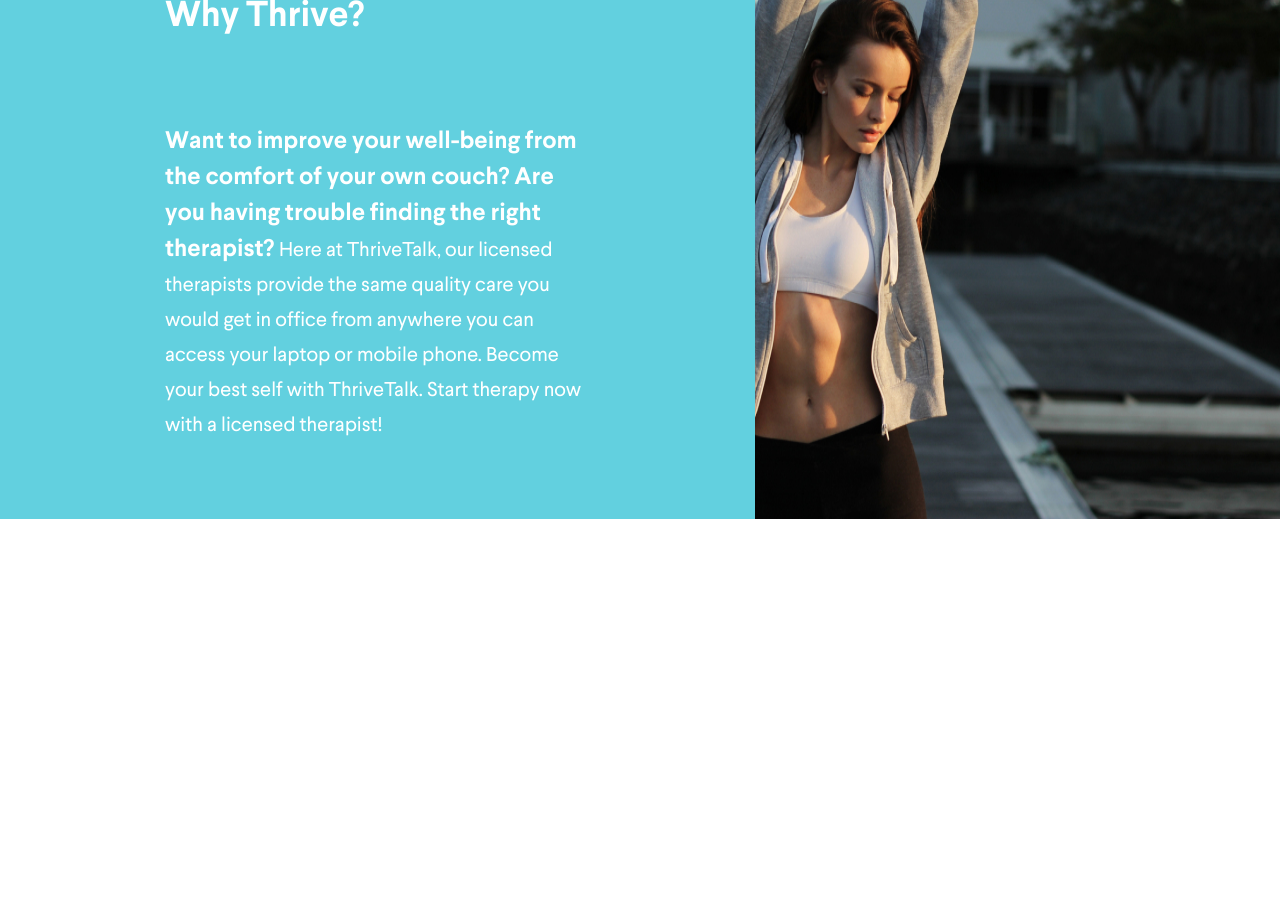
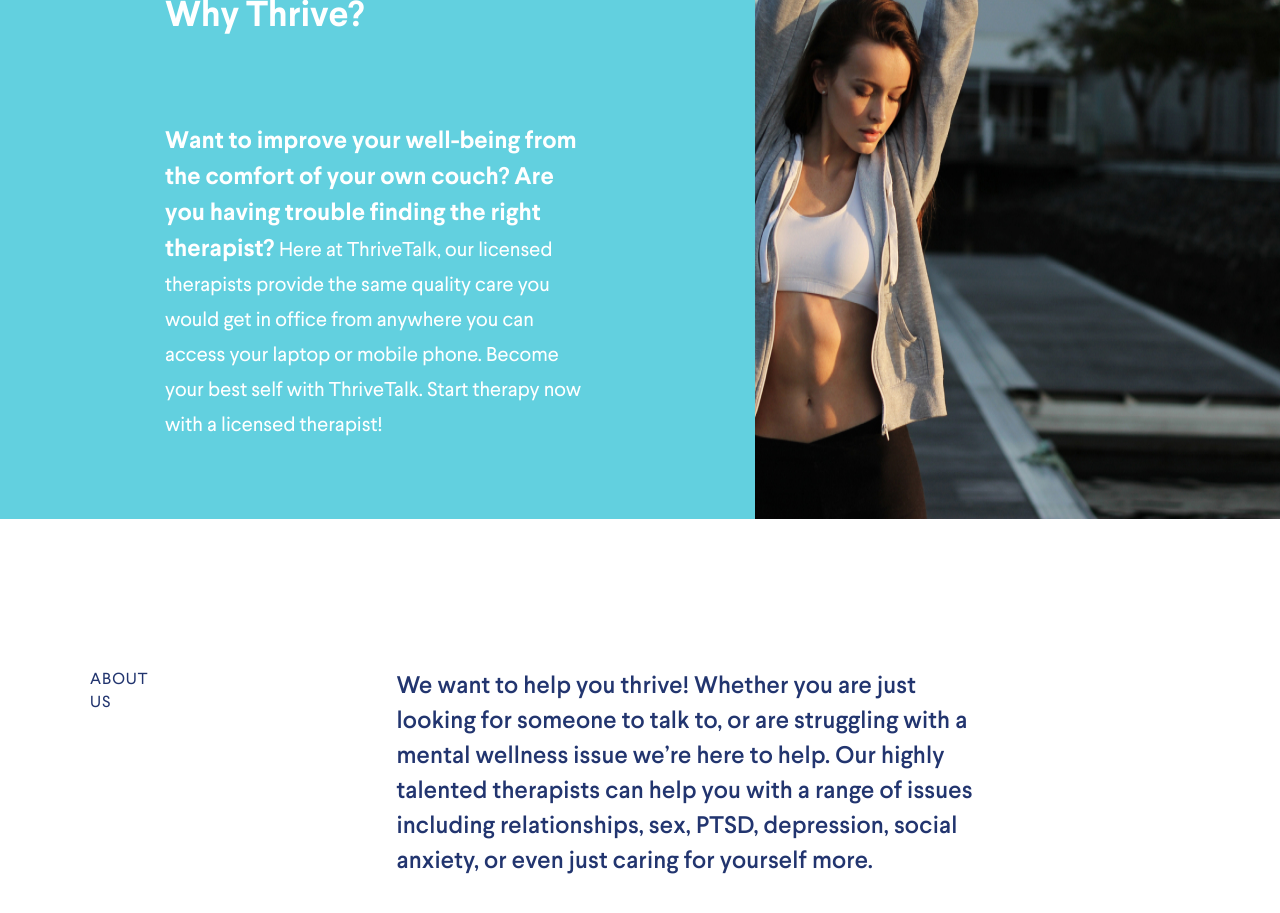
Before and after one commit to egorsv1985/Thrivetalk, a website: page src/index.html in a window 1280 px wide. Shown: the part 957-1870 px from the top of the page. Before the commit the page ends 1476 px from the top, so only its background shows below. Drawn offline with nearby package versions, Linux system fonts and the light colour scheme; files that its build step writes are made by us from their sources.

Commit message:
added block about

```diff
--- a/src/assets/scss/blocks/_about.scss
+++ b/src/assets/scss/blocks/_about.scss
@@ -1,7 +1,24 @@
+.about {
 
-.about {
+	// .about__wrap
+	&__wrap {
+		@include flex ();
+		margin: 150px 0 75px 90px;
+		max-width: 900px;
+	}
+
 	// .about__title
-	&__title {}
+	&__title {
+		@include font (16px, 23px, 400, false);
+		letter-spacing: 0.06em;
+		width: 450px;
+		margin-right: 225px;
+		}
+
 	// .about__text
-	&__text {}
+	&__text {
+		@include font (24px, 35px, 500, false);
+		letter-spacing: 0.005em;
+
+	}
 }
--- a/src/assets/scss/blocks/_header.scss
+++ b/src/assets/scss/blocks/_header.scss
@@ -13,7 +13,7 @@
 
 	// .header__subtitle
 	&__subtitle {
-		@include font (24px, 27px, false, false);
+		@include font (24px, 27px, 500, false);
 		letter-spacing: -0.035em;
 		color: #62D0DF;
 		margin-bottom: 42px;
--- a/src/index.html
+++ b/src/index.html
@@ -65,15 +65,21 @@
 
     </section>
 
-    <!-- <section class="about">
-        <h2 class="about__title title">ABOUT US</h2>
-        <p class="about__text text">We want to help you thrive! Whether you are just looking for someone to talk to, or
-            are struggling with a mental wellness issue we’re here to help. Our highly talented therapists can help you
-            with a range of issues including relationships, sex, PTSD, depression, social anxiety, or even just caring
-            for yourself more.
+    <section class="about">
+        <div class="about__wrap">
+            <h2 class="about__title title text--darkblue">ABOUT US</h2>
+            <p class="about__text text text--darkblue">We want to help you thrive! Whether you are just looking for
+                someone
+                to talk to, or
+                are struggling with a mental wellness issue we’re here to help. Our highly talented therapists can help
+                you
+                with a range of issues including relationships, sex, PTSD, depression, social anxiety, or even just
+                caring
+                for yourself more.
+            </p>
+        </div>
+    </section>
 
-        </p>
-    </section> -->
     <!-- <section class="services">
         <h2 class="services__title title">WE CAN HELP YOU WITH</h2>
         <div class="services__grid">
```
Also changed, not shown: dist/assets/css/style.min.css, dist/index.html, 1 other file.
